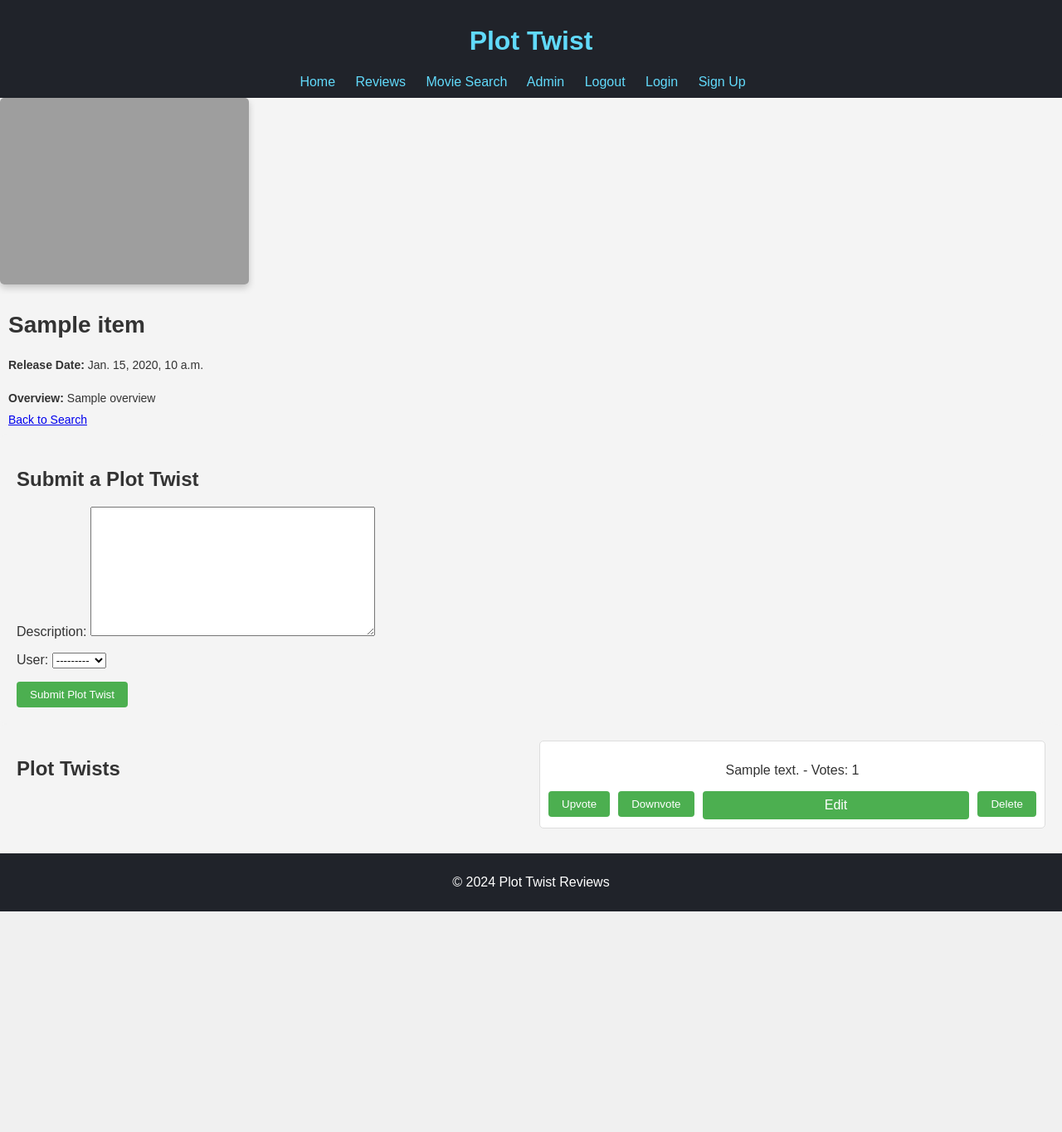
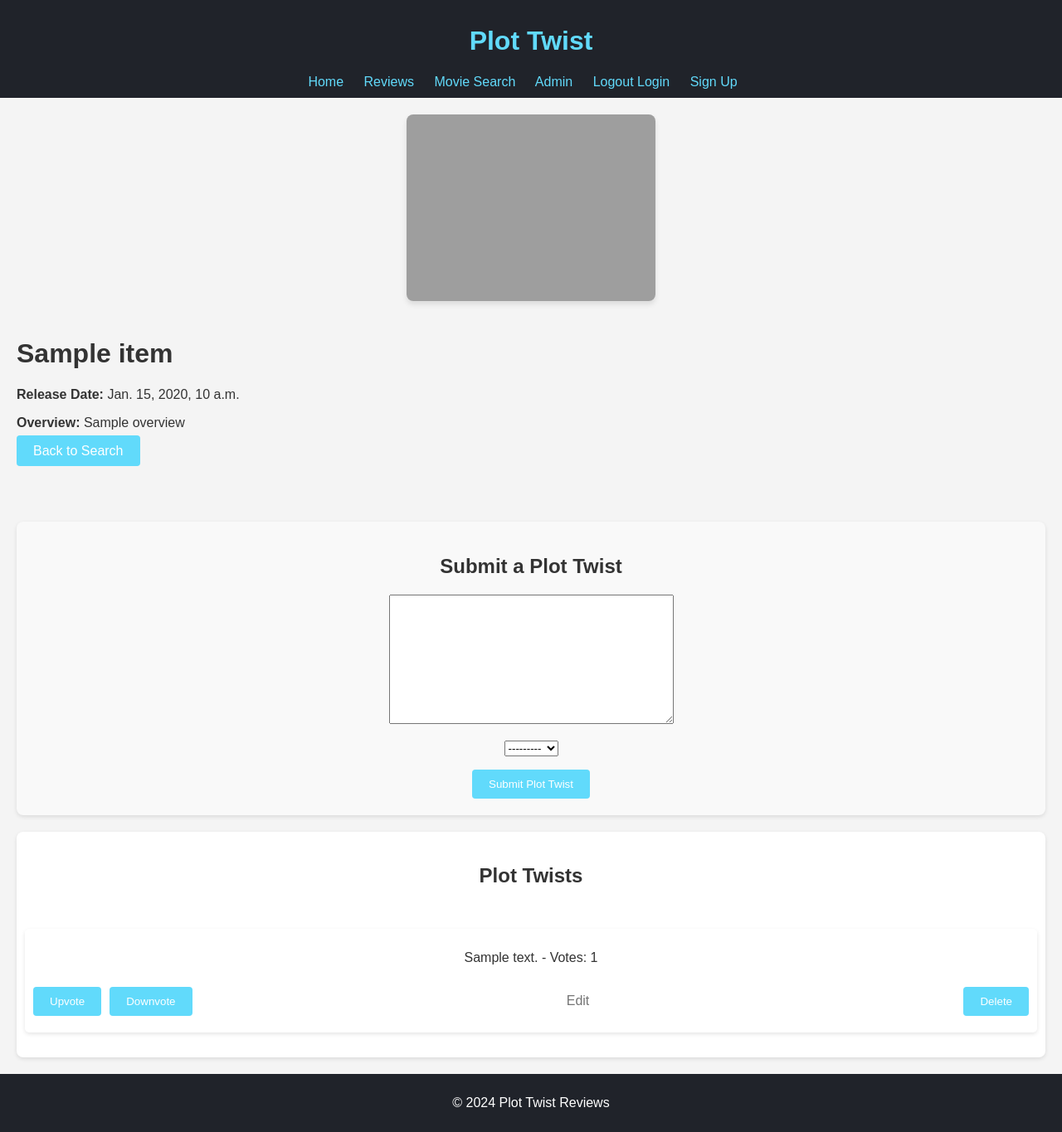
Before and after one commit to sageman81/Plot-Twist, a Django app: page /movie/1/ in a window 1280 px wide. Shown: the whole page at 83% size. Before the commit the page ends 1099 px from the top, so only its background shows below. Run offline with Django 5.2, Linux system fonts and the light colour scheme; tables that the repository leaves empty hold one stand-in row (values such as "Sample post"); a database or web service that is not in the repository returns one stand-in record (values such as "Sample title"); data that the repository does not hold is empty; grey boxes are pictures that could not be loaded.

Commit message:
css on movie search page started, logout complete

```diff
--- a/plot_twist/urls.py
+++ b/plot_twist/urls.py
@@ -18,6 +18,7 @@ from django.urls import include, path
 from django.contrib import admin
 from reviews.views import home, signup, login_view
 from reviews.views import upvote_plot_twist, downvote_plot_twist, edit_plot_twist, delete_plot_twist, movie_detail
+from django.contrib.auth.views import LogoutView
 
 urlpatterns = [
     path('admin/', admin.site.urls),
@@ -31,5 +32,5 @@ urlpatterns = [
     path('plot_twist/<int:movie_id>/<int:plot_twist_id>/edit/', edit_plot_twist, name='edit_plot_twist'),
     path('plot_twist/<int:movie_id>/<int:plot_twist_id>/delete/', delete_plot_twist, name='delete_plot_twist'),
     path('movie/<int:movie_id>/', movie_detail, name='movie_detail'),
-
+    path('logout/', LogoutView.as_view(next_page='home'), name='logout'),
 ]
--- a/reviews/static/css/styles.css
+++ b/reviews/static/css/styles.css
@@ -55,142 +55,173 @@ ul.messages li {
     border-radius: 5px;
 }
 
+/* Base container style */
 .container {
-    width: 100%; /* Full width of its parent */
-    max-width: 1200px; /* Maximum width */
-    margin: 0 auto; /* Centers the container */
-    padding: 20px; /* Padding inside the container */
-    box-shadow: 0 2px 5px rgba(0,0,0,0.1); /* Optional: Adds shadow for depth */
-    background-color: #fff; /* Background color for content distinction */
-    border-radius: 8px; /* Rounded corners */
+    width: 100%;
+    max-width: 1200px;
+    margin: 20px auto;
+    padding: 20px;
+    box-shadow: 0 2px 5px rgba(0,0,0,0.1);
+    background-color: #fff;
+    border-radius: 8px;
+    text-align: center;
 }
 
-.header-container,
-.content-container,
-.footer-container {
-    margin-bottom: 20px; /* Space between containers */
-}
-
-/* Base container for movie details, ensuring margin and padding for layout */
-.movie-details-container {
+/* Styles for movie details page */
+.movie-detail-container {
     display: flex;
     flex-direction: column;
-    margin: auto;
-    max-width: 1200px;
+    align-items: center;
     padding: 20px;
 }
 
-/* Styling for the movie poster and info to be side by side */
-.detail-grid {
-    display: flex;
-    flex-wrap: wrap;
-    justify-content: center;
-    gap: 20px;
-}
-
-.movie-poster {
-    flex: 1;
-    max-width: 300px;  /* Limiting width for responsiveness */
+.movie-poster img {
+    width: 100%;
+    max-width: 300px;
     height: auto;
-    border-radius: 5px;
-    box-shadow: 0 4px 8px rgba(0,0,0,0.2);
+    border-radius: 8px;
+    box-shadow: 0 4px 6px rgba(0,0,0,0.1);
 }
 
 .movie-info {
-    flex: 2;
-    display: flex;
-    flex-direction: column;
-    padding: 10px;
-    font-size: 14px; /* Smaller font size for details */
-}
-
-.movie-info p, .movie-info h1 {
-    margin-bottom: 10px;
-}
-
-.link-button {
-    background-color: #61dafb;
-    color: white;
-    border: none;
-    border-radius: 4px;
-    padding: 10px 20px;
-    text-decoration: none;
-    text-align: center;
-    display: inline-block;
-    cursor: pointer;
-}
-
-.link-button:hover {
-    background-color: #559abc;
-}
-
-/* Layout for plot twist submission and existing twists */
-.twists-container {
-    display: flex;
-    justify-content: space-between;
-    margin-top: 20px;
+    text-align: left;
+    width: 100%;
+    padding: 20px;
 }
 
 .plot-twist-submission {
-    flex: 1;
-    margin-right: 20px; /* Space between submission form and list */
+    text-align: center;
     padding: 20px;
-    background-color: #f4f4f4;
+    background-color: #f9f9f9;
     border-radius: 8px;
 }
 
 .plot-twists {
-    flex: 2;
-    padding: 20px;
-    background-color: #f4f4f4;
-    border-radius: 8px;
+    display: flex;
+    flex-direction: column;
+    align-items: center;
 }
 
 .plot-twist-card {
-    background-color: white;
-    border: 1px solid #ddd;
+    width: 100%;
+    background-color: #fff;
     padding: 10px;
+    margin: 10px 0;
     border-radius: 5px;
-    margin-bottom: 10px;
+    box-shadow: 0 2px 5px rgba(0,0,0,0.1);
 }
 
 .buttons-container {
     display: flex;
-    gap: 10px;
-    justify-content: space-between;
-    margin-top: 10px;
+    justify-content: space-evenly; /* Ensures even distribution of space around each button */
+    gap: 10px; /* Consistent gap between buttons */
+    padding: 10px 0; /* Vertical padding for better spacing */
 }
 
 button, .edit-link {
-    background-color: #4CAF50;
+    background-color: #5a5a5a; /* Sophisticated neutral gray */
     color: white;
     border: none;
     border-radius: 4px;
-    padding: 8px 16px;
+    padding: 8px 16px; /* Provides ample clickable area without being too large */
     cursor: pointer;
     text-align: center;
-    text-decoration: none;
-    flex-grow: 1;
+    width: auto; /* Auto width based on content, ensuring uniformity */
+    flex-grow: 1; /* Allows each button to grow evenly filling the container */
 }
 
 button:hover, .edit-link:hover {
-    background-color: #45a049;
+    background-color: #404040; /* Slightly darker gray for hover effect */
 }
 
+.edit-link {
+    background-color: transparent;
+    color: #757575;
+    text-decoration: none;
+    padding: 8px 16px; /* Matches the button padding for uniformity */
+    display: block; /* Makes the link behave like a button */
+}
+
+/* Remove form labels for cleaner look */
+label {
+    display: none;
+}
+
+/* Movie Search Page Specific Styles */
+.search-container {
+    text-align: center;
+    margin-top: 20px;
+}
+
+input[type="text"] {
+    padding: 8px;
+    margin-right: 10px;
+    width: 60%; /* Adjust width as necessary */
+    border: 1px solid #ccc;
+    border-radius: 4px;
+}
+
+button, a.button {
+    background-color: #61dafb;
+    color: white;
+    padding: 10px 20px;
+    border: none;
+    border-radius: 4px;
+    cursor: pointer;
+    text-decoration: none;
+}
+
+button:hover, a.button:hover {
+    background-color: #559abc;
+}
+
+.search-results {
+    display: grid;
+    grid-template-columns: repeat(auto-fit, minmax(200px, 1fr));
+    gap: 20px;
+    padding: 20px;
+    justify-content: center;
+}
+
+.search-results li {
+    list-style-type: none;
+}
+
+.search-results img {
+    width: 100%;
+    height: auto;
+    border-radius: 5px;
+}
+
+.search-results a {
+    color: #333;
+    text-decoration: none;
+}
+
+
+
+
+
 @media (max-width: 768px) {
-    .detail-grid {
+    .movie-detail-container {
         flex-direction: column;
     }
 
     .movie-info {
-        order: 2; /* Ensures the movie info appears below the poster on small screens */
+        text-align: center;
     }
 
-    .twists-container {
-        flex-direction: column;
+    .plot-twists,
+    .plot-twist-submission {
+        width: 100%;
+    }
+    .buttons-container {
+        flex-direction: column; /* Stacks buttons vertically on smaller screens */
+        align-items: center;
     }
 
-    .plot-twist-submission, .plot-twists {
-        margin-right: 0; /* Removes the right margin on smaller screens */
+    button, .edit-link {
+        width: 50%;
+        margin-bottom: 5px;
     }
 }
--- a/reviews/templates/base.html
+++ b/reviews/templates/base.html
@@ -14,10 +14,12 @@
             <a href="{% url 'reviews:index' %}">Reviews</a>
             <a href="{% url 'reviews:movie_search' %}">Movie Search</a>
             <a href="{% url 'admin:index' %}">Admin</a>
-            <a href="{% url 'logout' %}">Logout</a>
+            <form action="{% url 'logout' %}" method="post" style="display: inline;">
+                {% csrf_token %}
+                <button type="submit" style="background: none; border: none; color: #61dafb; cursor: pointer; padding: 0; font: inherit;">Logout</button>
+            </form>
             <a href="{% url 'login' %}">Login</a>
             <a href="{% url 'reviews:signup' %}">Sign Up</a>
-
         </nav>
     </header>
     <main>
--- a/reviews/templates/movie_detail.html
+++ b/reviews/templates/movie_detail.html
@@ -2,16 +2,18 @@
 
 {% block content %}
 <div class="movie-detail-container">
-    <img src="https://image.tmdb.org/t/p/w500{{ movie.poster_path }}" alt="{{ movie.title }}" class="movie-poster">
+    <div class="movie-poster">
+        <img src="https://image.tmdb.org/t/p/w500{{ movie.poster_path }}" alt="{{ movie.title }}" style="width: 100%;">
+    </div>
     <div class="movie-info">
         <h1>{{ movie.title }}</h1>
         <p><strong>Release Date:</strong> {{ movie.release_date }}</p>
         <p><strong>Overview:</strong> {{ movie.overview }}</p>
-        <a href="{% url 'reviews:movie_search' %}" class="back-search">Back to Search</a>
+        <p><a href="{% url 'reviews:movie_search' %}" class="button">Back to Search</a></p>
     </div>
 </div>
 
-<div class="plot-twist-submission">
+<div class="container plot-twist-submission">
     <h2>Submit a Plot Twist</h2>
     <form method="post" class="plot-twist-form">
         {% csrf_token %}
@@ -20,7 +22,7 @@
     </form>
 </div>
 
-<div class="plot-twists">
+<div class="container plot-twists">
     <h2>Plot Twists</h2>
     {% for plot_twist in plot_twists %}
     <div class="plot-twist-card">
@@ -45,4 +47,5 @@
     <p>No plot twists have been submitted yet.</p>
     {% endfor %}
 </div>
+
 {% endblock %}
--- a/reviews/views.py
+++ b/reviews/views.py
@@ -38,7 +38,7 @@ def detail(request, review_id):
 def logout_view(request):
     messages.add_message(request, messages.INFO, 'You have been logged out.')
     logout(request)
-    return redirect('login')
+    return redirect('home')  # Redirect to the home page after logout
 
 def get_movie_data(title):
     api_key = '3c051ccfcf4b5e91dc38ecca9b825464'
```
Also changed, not shown: reviews/templates/reviews/movie_search.html (+16 -8 lines).
